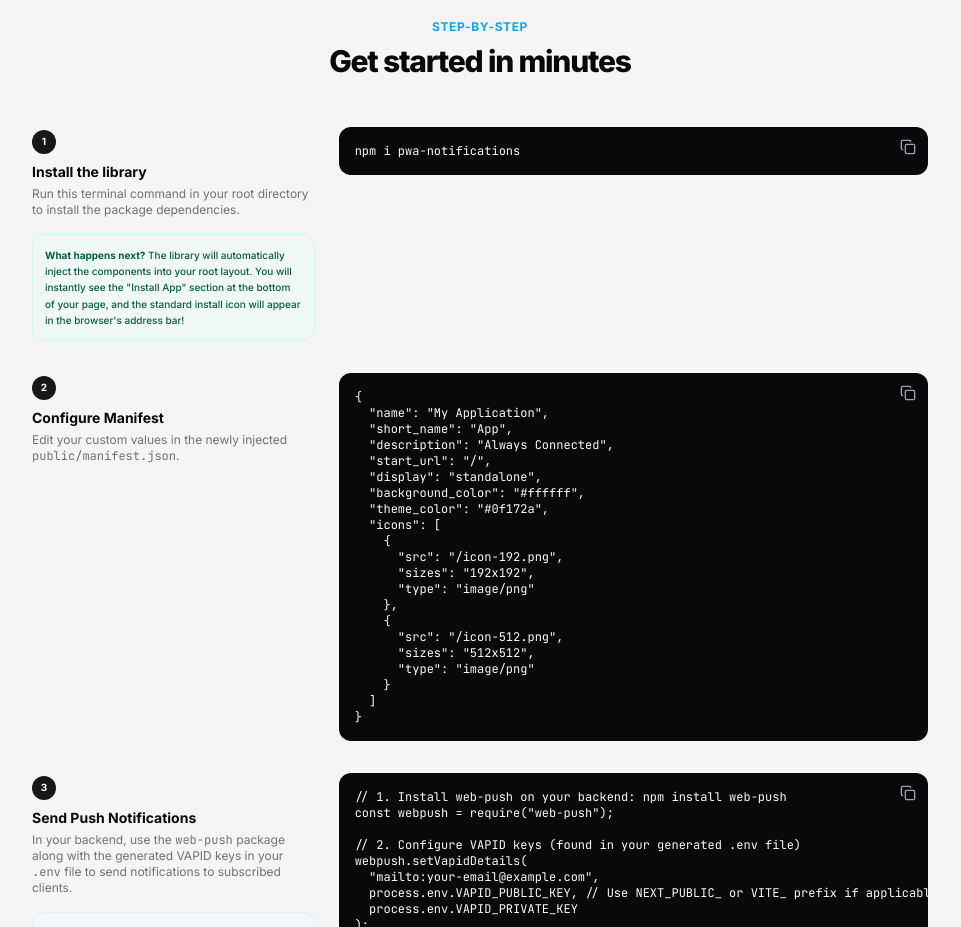
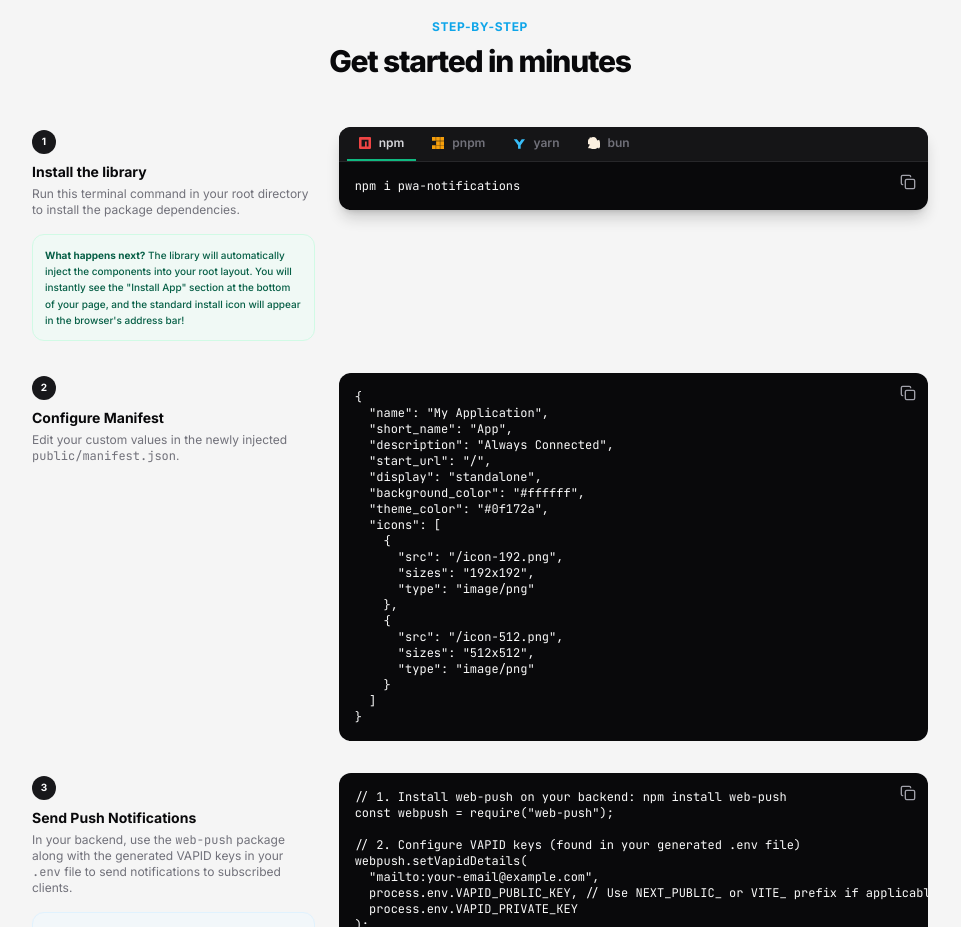
Before and after one commit to dev-reymark/pwa-notifications, a website: page docs/index.html in a window 1280 px wide. Shown: the part 2100-3027 px from the top of the page, without its empty margins (160-1121 px from the left). Drawn offline with nearby package versions, Linux system fonts and the light colour scheme.

Commit message:
docs: add tabbed package manager install component

```diff
--- a/docs/index.html
+++ b/docs/index.html
@@ -367,11 +367,31 @@
               <p class="text-[10px] text-emerald-800 leading-relaxed font-medium"><strong>What happens next?</strong> The library will automatically inject the components into your root layout. You will instantly see the "Install App" section at the bottom of your page, and the standard install icon will appear in the browser's address bar!</p>
             </div>
           </div>
-          <div class="md:col-span-2 relative">
-            <button onclick="copyToClipboard('npm i pwa-notifications', this)" class="absolute right-3 top-3 text-zinc-400 hover:text-zinc-700 transition" title="Copy code">
-              <i data-lucide="copy" class="h-4 w-4"></i>
-            </button>
-            <pre class="bg-zinc-950 text-zinc-50 p-4 rounded-xl text-xs font-mono overflow-x-auto code-scroll">npm i pwa-notifications</pre>
+          <div class="md:col-span-2 relative bg-zinc-950 rounded-xl overflow-hidden shadow-lg shadow-zinc-900/20">
+            <div class="flex items-center gap-1 px-2 pt-2 bg-zinc-900/80 border-b border-zinc-800">
+              <button onclick="switchPackageManager('npm')" id="tab-npm" class="pb-2 px-3 text-xs font-semibold text-zinc-300 border-b-2 border-emerald-500 flex items-center gap-2 transition-colors">
+                <svg viewBox="0 0 24 24" class="h-3 w-3 fill-red-500"><path d="M1.763 0C.786 0 0 .786 0 1.763v20.474C0 23.214.786 24 1.763 24h20.474c.977 0 1.763-.786 1.763-1.763V1.763C24 .786 23.214 0 22.237 0zM5.13 5.323l13.837.019-.009 13.836h-3.464l.01-10.382h-3.456L12.04 19.17H5.113z"/></svg>
+                npm
+              </button>
+              <button onclick="switchPackageManager('pnpm')" id="tab-pnpm" class="pb-2 px-3 text-xs font-semibold text-zinc-500 border-b-2 border-transparent hover:text-zinc-300 flex items-center gap-2 transition-colors">
+                <svg viewBox="0 0 24 24" class="h-3 w-3 fill-amber-500"><path d="M0 0v7.5h7.5V0zm8.25 0v7.5h7.5V0zm8.25 0v7.5H24V0zM8.25 8.25v7.5h7.5v-7.5zm8.25 0v7.5H24v-7.5zm-16.5 8.25V24h7.5v-7.5zm8.25 0V24h7.5v-7.5zm8.25 0V24H24v-7.5z"/></svg>
+                pnpm
+              </button>
+              <button onclick="switchPackageManager('yarn')" id="tab-yarn" class="pb-2 px-3 text-xs font-semibold text-zinc-500 border-b-2 border-transparent hover:text-zinc-300 flex items-center gap-2 transition-colors">
+                <svg viewBox="0 0 24 24" class="h-3 w-3 fill-sky-400"><path d="M12.923 10.988l4.475-6.24H24L15.352 16.52v7.194h-5.264V16.52L1.44 4.748h6.294l5.189 6.24z"/></svg>
+                yarn
+              </button>
+              <button onclick="switchPackageManager('bun')" id="tab-bun" class="pb-2 px-3 text-xs font-semibold text-zinc-500 border-b-2 border-transparent hover:text-zinc-300 flex items-center gap-2 transition-colors">
+                <svg viewBox="0 0 24 24" class="h-3 w-3 fill-[#fbf0df]"><path d="M12 0C7.142 0 2.593 1.884.28 5.485c3.214-.236 6.55.842 8.795 3.324l.013.013-1.897-4.148c4.27 1.547 6.42 2.766 8.528 5.25.753.884 1.54 1.942 2.378 3.197.801-.409 1.636-.8 2.502-1.171C18.666 5.26 15.65 0 12 0zM.015 7.15A12.012 12.012 0 0 0 0 12a12.036 12.036 0 0 0 .285 2.595c2.327-.403 4.887-.215 7.078 1.488 1.764 1.365 2.753 3.315 3.498 5.255l.07.18 1.48-5.305c4.195.961 7.148 4.298 9.387 7.065A11.967 11.967 0 0 0 24 12c0-2.316-.665-4.472-1.8-6.302-1.282.684-2.583 1.258-3.9 1.722-.501-.976-1.077-1.854-1.748-2.646C14.73 2.607 12.637 1.286 8.358-.088l1.353 2.96-2.59-1.254A11.984 11.984 0 0 0 .015 7.15zM5.38 22.846C7.306 23.593 9.398 24 11.604 24h.792C18.828 24 24 18.81 24 12.392a11.962 11.962 0 0 0-.106-1.57c-2.457-2.613-5.594-5.694-9.984-6.39l-1.264 4.54a52.545 52.545 0 0 0-4.148-5.268c-1.325-1.583-2.912-2.73-4.886-3.15C2.697 18.067 2.146 22.185 5.38 22.846zm-2.039-6.32a9.664 9.664 0 0 1-1.352 1.638C1.516 19.33.629 20.672 0 22.176c2.518.73 5.35.534 7.643-1.074.453-.318.895-.672 1.32-1.054a8.6 8.6 0 0 1-1.05-1.298c-1.637-2.448-2.682-5.746-4.572-5.224z"/></svg>
+                bun
+              </button>
+            </div>
+            <div class="relative">
+              <button onclick="copyInstallCommand(this)" class="absolute right-3 top-3 text-zinc-400 hover:text-zinc-200 transition" title="Copy code">
+                <i data-lucide="copy" class="h-4 w-4"></i>
+              </button>
+              <pre id="install-command" class="text-zinc-50 p-4 text-xs font-mono overflow-x-auto code-scroll">npm i pwa-notifications</pre>
+            </div>
           </div>
         </div>
 
@@ -653,6 +673,36 @@ export function useNotifications(userId: string) {
 
   <!-- Mockup Interactivity Script -->
   <script>
+    const commands = {
+      npm: "npm i pwa-notifications",
+      pnpm: "pnpm add pwa-notifications",
+      yarn: "yarn add pwa-notifications",
+      bun: "bun add pwa-notifications"
+    };
+
+    let currentPm = 'npm';
+
+    function switchPackageManager(pm) {
+      currentPm = pm;
+      document.getElementById('install-command').innerText = commands[pm];
+
+      const tabs = ['npm', 'pnpm', 'yarn', 'bun'];
+      tabs.forEach(t => {
+        const tab = document.getElementById(`tab-${t}`);
+        if (t === pm) {
+          tab.classList.remove('text-zinc-500', 'border-transparent');
+          tab.classList.add('text-zinc-300', 'border-emerald-500');
+        } else {
+          tab.classList.remove('text-zinc-300', 'border-emerald-500');
+          tab.classList.add('text-zinc-500', 'border-transparent');
+        }
+      });
+    }
+
+    function copyInstallCommand(button) {
+      copyToClipboard(commands[currentPm], button);
+    }
+
     // Initialize Lucide Icons
     lucide.createIcons();
 
```
